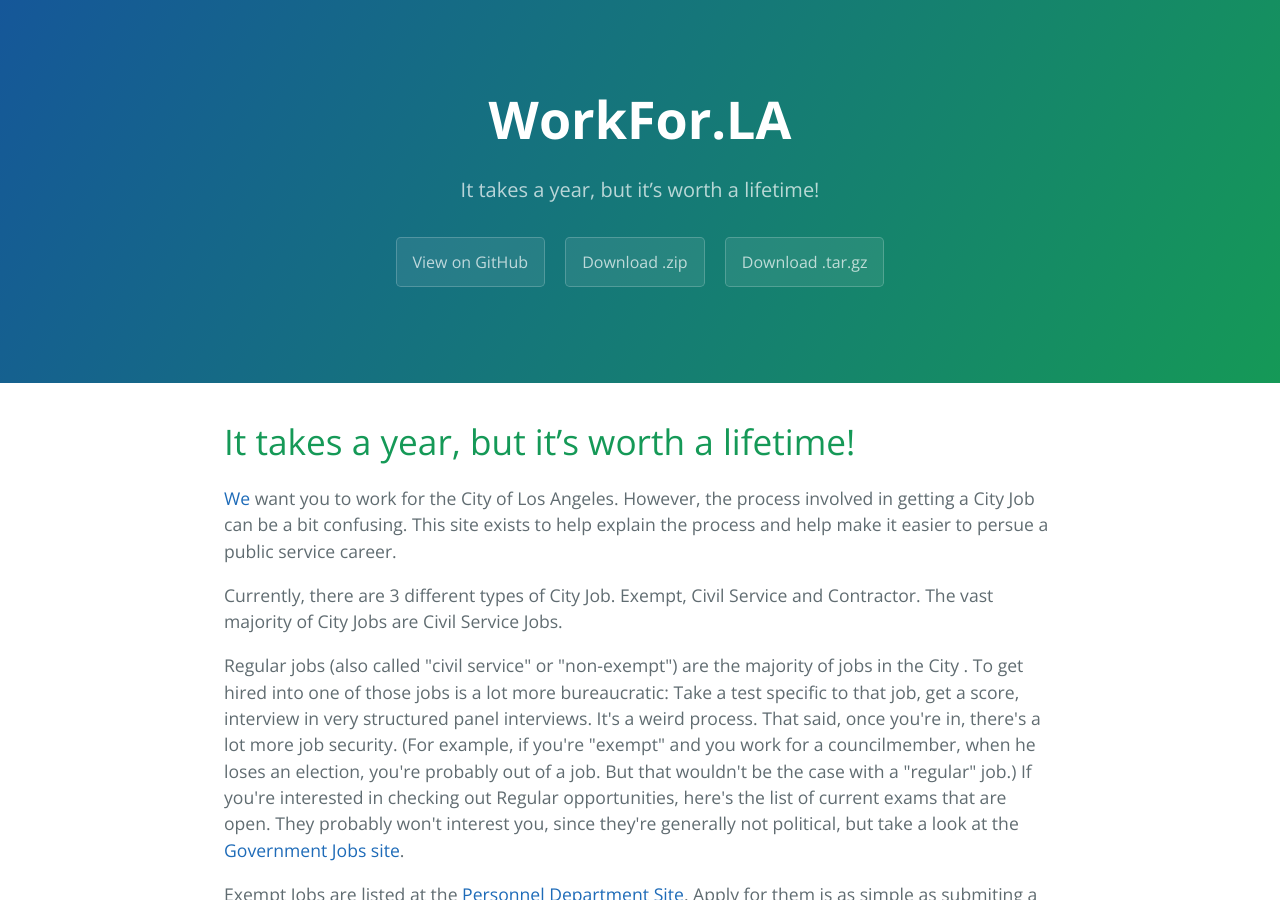
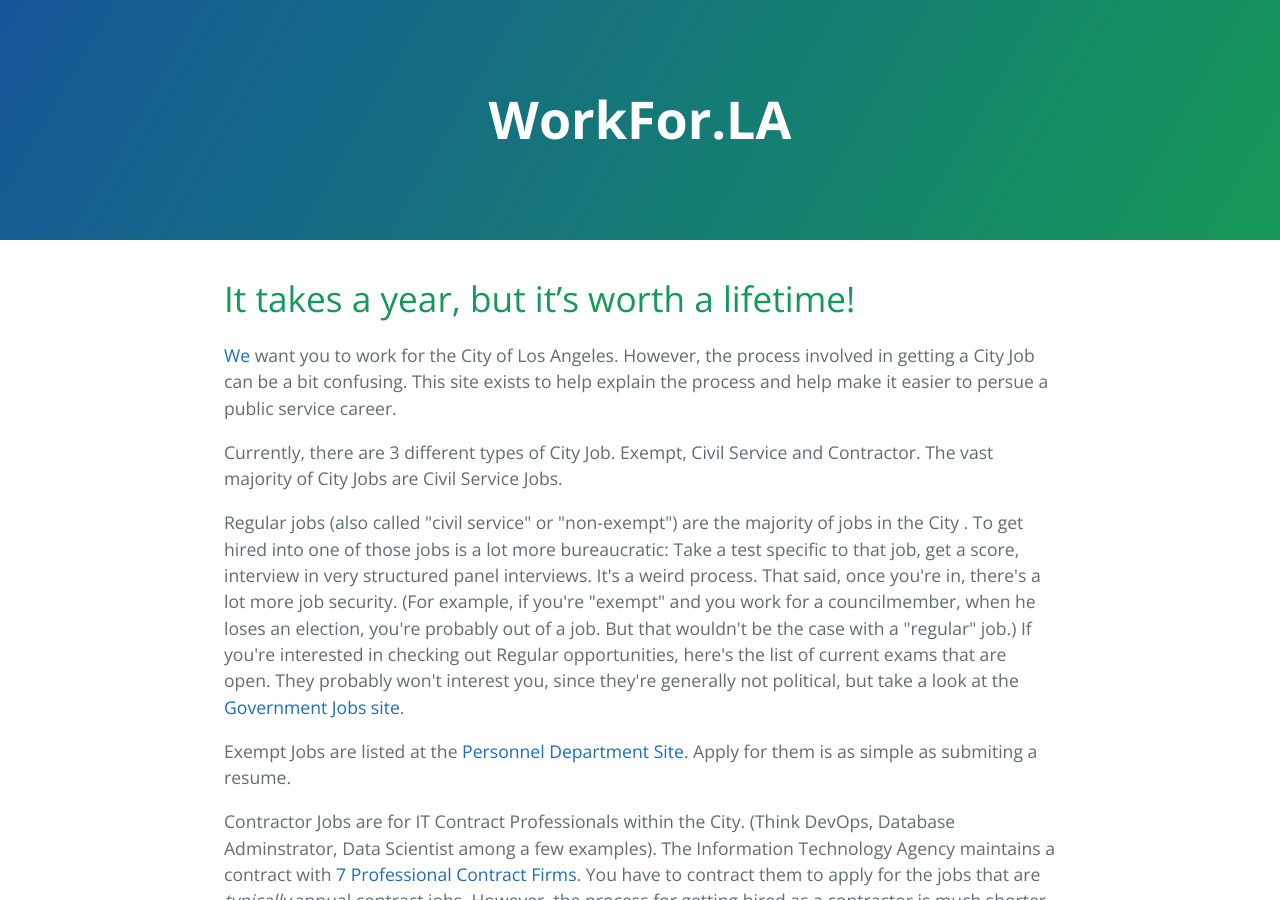
Before and after one commit to hunterowens/workfor.la, a Jekyll site: the page built from index.html, in a window 1280 px wide and 900 px high. Built offline with Jekyll 4.4.1, drawn with Linux system fonts in a browser that asks for light colours; the list of posts is cut into pages by our own code.

Commit message:
switch header

```diff
--- a/_includes/page-header.html
+++ b/_includes/page-header.html
@@ -1,7 +1,3 @@
 <section class="page-header">
   <h1 class="project-name">{{ site.title }}</h1>
-  <h2 class="project-tagline">{{ site.tagline }}</h2>
-  <a href="#" class="btn">View on GitHub</a>
-  <a href="#" class="btn">Download .zip</a>
-  <a href="#" class="btn">Download .tar.gz</a>
 </section>
```
